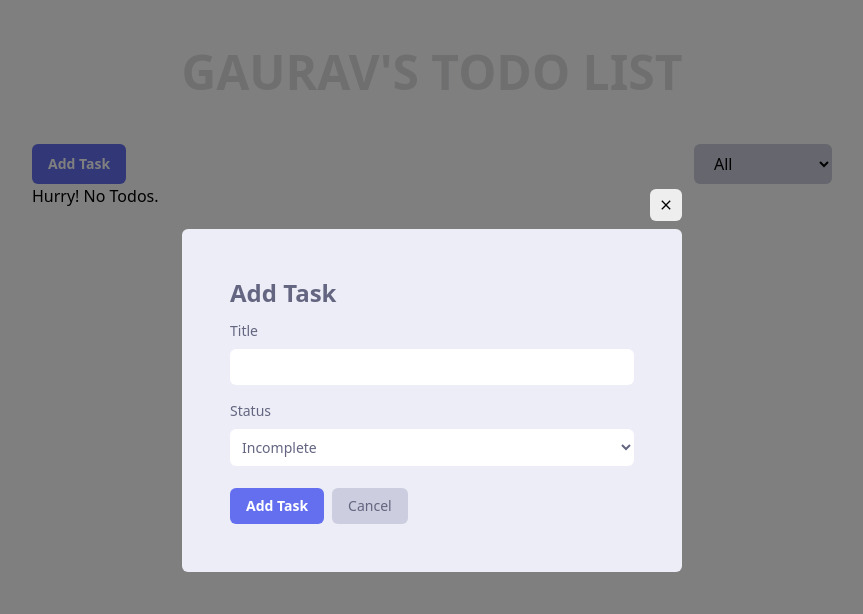
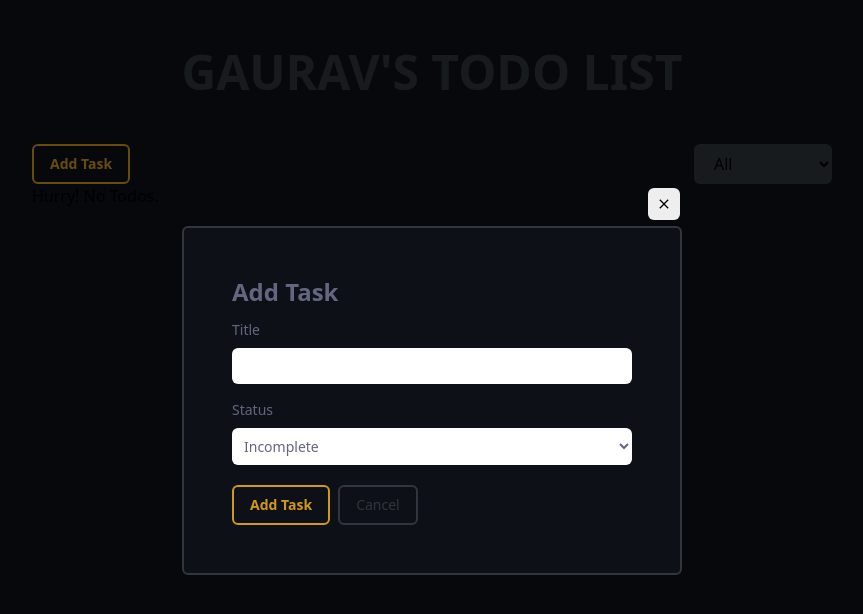
Before and after one commit to GauravKhalapurkar/todo-list, a React (Create React App) app: page / in a window 1280 px wide. Both pictures are taken after a click on the button "Add Task". Shown: the top 614 px of the page, without its empty margins (208-1071 px from the left). Built offline with nearby package versions, Linux system fonts and the light colour scheme.

Commit message:
UI changed to dark theme

```diff
--- a/src/App.js
+++ b/src/App.js
@@ -3,11 +3,13 @@ import AppContent from "./components/AppContent";
 import Header from "./components/Header";
 import PageTitle from "./components/PageTitle";
 import { Toaster } from "react-hot-toast";
+import Background from "./components/Background";
 
 const App = () => {
   return (
     <>
       <div>
+        <Background />
         <PageTitle />
         <Header />
         <AppContent />
--- /dev/null
+++ b/src/components/Background.jsx
@@ -0,0 +1,7 @@
+import React from "react";
+
+const Background = () => {
+  return <div className="w-full h-full absolute z-[-1] bg-bg-1 "></div>;
+};
+
+export default Background;
--- a/src/components/Header.jsx
+++ b/src/components/Header.jsx
@@ -11,7 +11,7 @@ const Header = () => {
         <button
           type="button"
           onClick={() => setOpenModal(true)}
-          className="px-4 py-2 rounded-md bg-primaryPurple text-[#ffffff] font-semibold  text-sm"
+          className="px-4 py-2 rounded-md border-2 border-orange text-orange font-semibold  text-sm"
         >
           Add Task
         </button>
@@ -21,7 +21,11 @@ const Header = () => {
           <option value="incomplete">Incomplete</option>
         </Spinner>
       </div>
-      <TodoModal openModal={openModal} setOpenModal={setOpenModal} />
+      <TodoModal
+        heading="Add"
+        openModal={openModal}
+        setOpenModal={setOpenModal}
+      />
     </div>
   );
 };
--- a/src/components/PageTitle.jsx
+++ b/src/components/PageTitle.jsx
@@ -2,7 +2,7 @@ import React from "react";
 
 const PageTitle = () => {
   return (
-    <div className="w-full text-center font-extrabold text-5xl text-gray-2  py-12    ">
+    <div className="w-full text-center font-extrabold text-5xl text-bg-3  py-12    ">
       GAURAV'S TODO LIST
     </div>
   );
--- a/src/components/TodoItem.jsx
+++ b/src/components/TodoItem.jsx
@@ -1,11 +1,14 @@
 import { format } from "date-fns/esm";
-import React from "react";
+import React, { useState } from "react";
 import { MdDelete, MdEdit } from "react-icons/md";
 import { useDispatch } from "react-redux/es/exports";
 import { deleteTodo } from "../slices/todoSlice";
 import toast from "react-hot-toast";
+import TodoModal from "./TodoModal";
 
 const TodoItem = ({ todo }) => {
+  const [updateModalOpen, setUpdateModalOpen] = useState(false);
+
   const dispatch = useDispatch();
 
   const handleDelete = () => {
@@ -14,16 +17,19 @@ const TodoItem = ({ todo }) => {
   };
 
   const handleUpdate = () => {
-    console.log("updating");
+    setUpdateModalOpen(true);
   };
 
   return (
-    <div className="flex justify-between items-center px-4 py-2 my-2 bg-bg-2   rounded-md ">
+    <div>
+      <div className="flex justify-between items-center px-4 py-2 my-2 bg-bg-2 text-white border-2 border-bg-3   rounded-md ">
         <div className="flex">
           []
           <div className="px-2">
             <p
-            className={todo.status === "complete" && "line-through opacity-70"}
+              className={
+                todo.status === "complete" && "line-through opacity-70"
+              }
             >
               {todo.title}
             </p>
@@ -33,18 +39,25 @@ const TodoItem = ({ todo }) => {
         <div className="flex">
           <div
             onClick={handleDelete}
-          className="bg-white text-black-2 p-2 mx-1 rounded-md hover:bg-bg-3 cursor-pointer"
+            className="bg-bg-1 border-2 border-bg-3 text-black-2 p-2 mx-1 rounded-md hover:bg-bg-3 cursor-pointer"
           >
             <MdDelete />
           </div>
           <div
             onClick={handleUpdate}
-          className="bg-white text-black-2 p-2 mx-1 rounded-md hover:bg-bg-3 cursor-pointer"
+            className="bg-bg-1 border-2 border-bg-3 text-black-2 p-2 mx-1 rounded-md hover:bg-bg-3 cursor-pointer"
           >
             <MdEdit />
           </div>
         </div>
       </div>
+
+      <TodoModal
+        heading="Update"
+        openModal={updateModalOpen}
+        setOpenModal={setUpdateModalOpen}
+      />
+    </div>
   );
 };
 
--- a/src/components/TodoModal.jsx
+++ b/src/components/TodoModal.jsx
@@ -5,7 +5,7 @@ import { addTodo } from "../slices/todoSlice";
 import { v4 as uuid } from "uuid";
 import toast from "react-hot-toast";
 
-const TodoModal = ({ openModal, setOpenModal }) => {
+const TodoModal = ({ heading, openModal, setOpenModal }) => {
   const [title, setTitle] = useState("");
   const [status, setStatus] = useState("incomplete");
 
@@ -13,6 +13,12 @@ const TodoModal = ({ openModal, setOpenModal }) => {
 
   const handleSubmit = (e) => {
     e.preventDefault();
+
+    if (title === "") {
+      toast.error("Title shouldn't be empty!");
+      return;
+    }
+
     if (title && status) {
       dispatch(
         addTodo({
@@ -24,15 +30,13 @@ const TodoModal = ({ openModal, setOpenModal }) => {
       );
       toast.success("Task Added Successfully!");
       setOpenModal(false);
-    } else {
-      toast.error("Title shouldn't be empty!");
     }
   };
 
   return (
     openModal && (
       <div className="w-[100%] h-[100%] bg-[#00000080] top-0 fixed flex justify-center items-center">
-        <div className="bg-bg-2 w-[90%] max-w-[500px] flex justify-center items-center rounded-md relative p-12 ">
+        <div className="bg-bg-1 border-2 border-bg-3 w-[90%] max-w-[500px] flex justify-center items-center rounded-md relative p-12 ">
           <div
             onClick={() => {
               setOpenModal(false);
@@ -45,7 +49,7 @@ const TodoModal = ({ openModal, setOpenModal }) => {
             className="w-full text-black-1 text-2xl"
             onSubmit={(e) => handleSubmit(e)}
           >
-            <h1 className="font-bold">Add Task</h1>
+            <h1 className="font-bold">{heading} Task</h1>
             <div className="flex flex-col py-1">
               <label htmlFor="title" className="text-sm text-black-1 py-2">
                 Title
@@ -76,16 +80,16 @@ const TodoModal = ({ openModal, setOpenModal }) => {
             <div className="mt-4">
               <button
                 type="submit"
-                className="px-4 py-2 rounded-md bg-primaryPurple text-[#ffffff] font-semibold  text-sm"
+                className="px-4 py-2 rounded-md border-2 border-orange text-orange font-semibold  text-sm"
               >
-                Add Task
+                {heading} Task
               </button>
               <button
                 type="button"
                 onClick={() => {
                   setOpenModal(false);
                 }}
-                className="px-4 py-2 ml-2 rounded-md bg-bg-3 text-sm"
+                className="px-4 py-2 ml-2 rounded-md border-2 border-bg-3 bg-bg-1 text-bg-3 text-sm"
               >
                 Cancel
               </button>
--- a/tailwind.config.js
+++ b/tailwind.config.js
@@ -10,15 +10,16 @@ module.exports = {
         pure: "#000000",
       },
       bg: {
-        1: "#f8f8ff",
-        2: "#ecedf6",
-        3: "#cccdde",
+        1: "#0d1117", //light
+        2: "#010409", //dark
+        3: "#30363d", //border
       },
       gray: {
         1: "#eee",
         2: "#dedfe1",
       },
       white: "#ffffff",
+      orange: "#d29917",
     },
     extend: {},
   },
```
Lines whose indentation alone changed are shown as unchanged.
